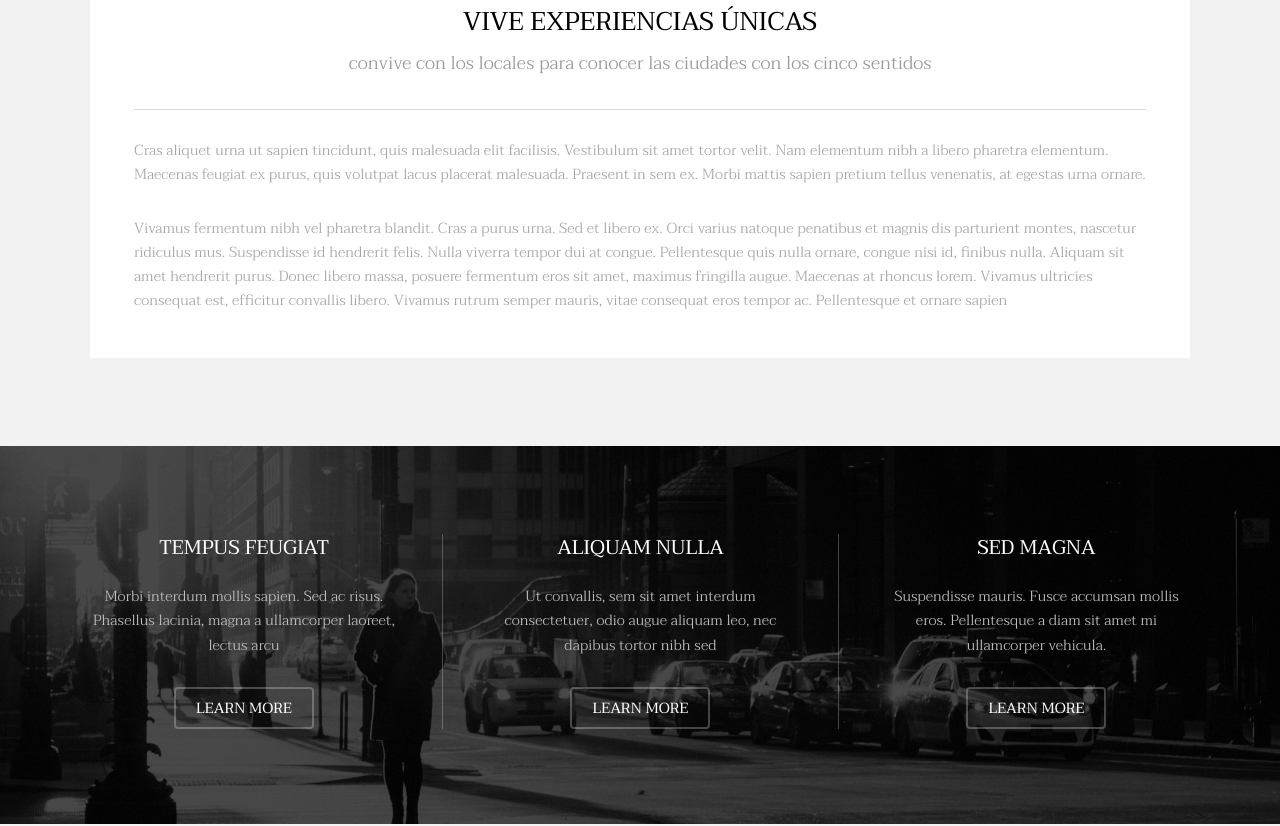
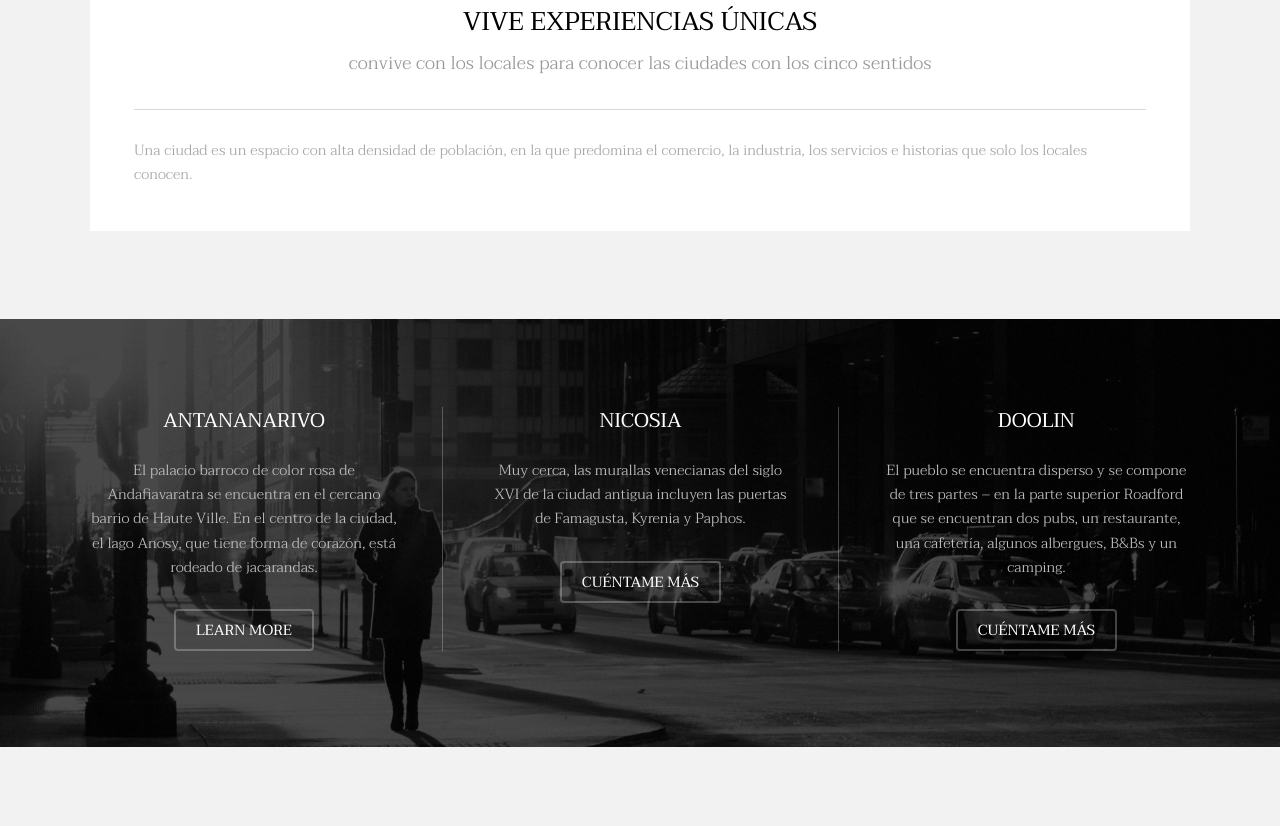
Before and after one commit to Igomezar/04_REP_METROPOLITA, a plain HTML site: page index.html in a window 1280 px wide. Shown: the part 1286-2112 px from the top of the page. Drawn offline with Linux system fonts and the light colour scheme.

Commit message:
todos los textos que faltan por ISMAEL

```diff
--- a/index.html
+++ b/index.html
@@ -56,8 +56,7 @@
 									<p>convive con los locales para conocer las ciudades con los cinco sentidos</p>
 								</header>
 								<hr />
-								<p> Cras aliquet urna ut sapien tincidunt, quis malesuada elit facilisis. Vestibulum sit amet tortor velit. Nam elementum nibh a libero pharetra elementum. Maecenas feugiat ex purus, quis volutpat lacus placerat malesuada. Praesent in sem ex. Morbi mattis sapien pretium tellus venenatis, at egestas urna ornare.</p>
-								<p>Vivamus fermentum nibh vel pharetra blandit. Cras a purus urna. Sed et libero ex. Orci varius natoque penatibus et magnis dis parturient montes, nascetur ridiculus mus. Suspendisse id hendrerit felis. Nulla viverra tempor dui at congue. Pellentesque quis nulla ornare, congue nisi id, finibus nulla. Aliquam sit amet hendrerit purus. Donec libero massa, posuere fermentum eros sit amet, maximus fringilla augue. Maecenas at rhoncus lorem. Vivamus ultricies consequat est, efficitur convallis libero. Vivamus rutrum semper mauris, vitae consequat eros tempor ac. Pellentesque et ornare sapien</p>
+								<p> Una ciudad es un espacio con alta densidad de población, en la que predomina el comercio, la industria, los servicios e historias que solo los locales conocen. </p>
 							</div>
 						</div>
 					</div>
@@ -70,29 +69,29 @@
 					<div id="flexgrid">
 						<div>
 							<header>
-								<h3>Tempus Feugiat</h3>
+								<h3>Antananarivo</h3>
 							</header>
-							<p>Morbi interdum mollis sapien. Sed ac risus. Phasellus lacinia, magna a ullamcorper laoreet, lectus arcu</p>
+							<p>El palacio barroco de color rosa de Andafiavaratra se encuentra en el cercano barrio de Haute Ville. En el centro de la ciudad, el lago Anosy, que tiene forma de corazón, está rodeado de jacarandas.</p>
 							<ul class="actions">
 								<li><a href="#" class="button alt">Learn More</a></li>
 							</ul>
 						</div>
 						<div>
 							<header>
-								<h3>Aliquam Nulla</h3>
+								<h3>Nicosia</h3>
 							</header>
-							<p>Ut convallis, sem sit amet interdum consectetuer, odio augue aliquam leo, nec dapibus tortor nibh sed </p>
+							<p>Muy cerca, las murallas venecianas del siglo XVI de la ciudad antigua incluyen las puertas de Famagusta, Kyrenia y Paphos. </p>
 							<ul class="actions">
-								<li><a href="#" class="button alt">Learn More</a></li>
+								<li><a href="#" class="button alt">cuéntame más</a></li>
 							</ul>
 						</div>
 						<div>
 							<header>
-								<h3>Sed Magna</h3>
+								<h3>Doolin</h3>
 							</header>
-							<p>Suspendisse mauris. Fusce accumsan mollis eros. Pellentesque a diam sit amet mi ullamcorper vehicula.</p>
+							<p>El pueblo se encuentra disperso y se compone de tres partes – en la parte superior Roadford que se encuentran dos pubs, un restaurante, una cafetería, algunos albergues, B&Bs y un camping.</p>
 							<ul class="actions">
-								<li><a href="#" class="button alt">Learn More</a></li>
+								<li><a href="#" class="button alt">cuéntame más</a></li>
 							</ul>
 						</div>
 					</div>
```
